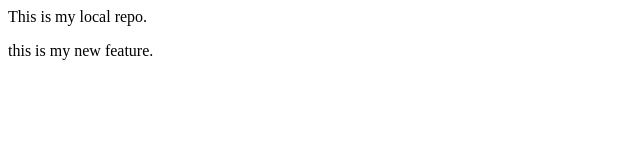
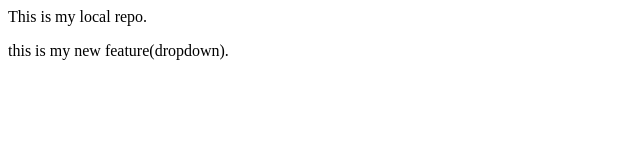
Before and after one commit to Viratankit9/localrepo, a plain HTML site: page index.html in a window 1280 px wide. Shown: the full height of the page, 0-640 px from the left. Drawn offline with Linux system fonts and the light colour scheme.

Commit message:
add dropdown

```diff
--- a/index.html
+++ b/index.html
@@ -1,4 +1,4 @@
 <P>
     This is my local repo.
 </P>
-<P> this is my new feature.</P>
+<P> this is my new feature(dropdown).</P>
```
